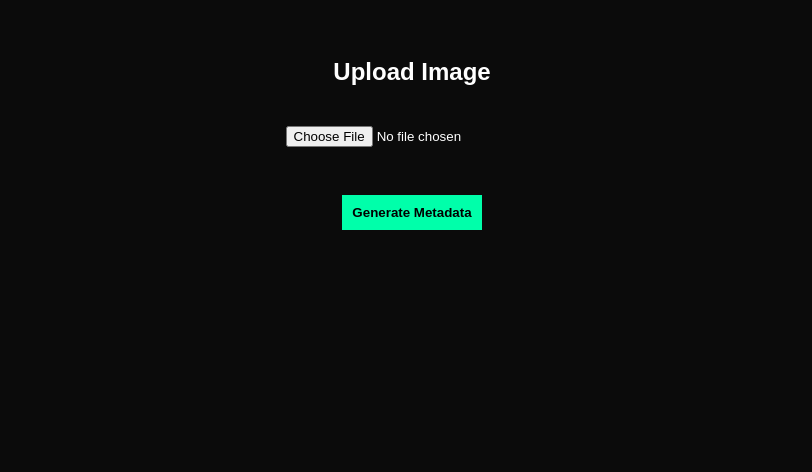
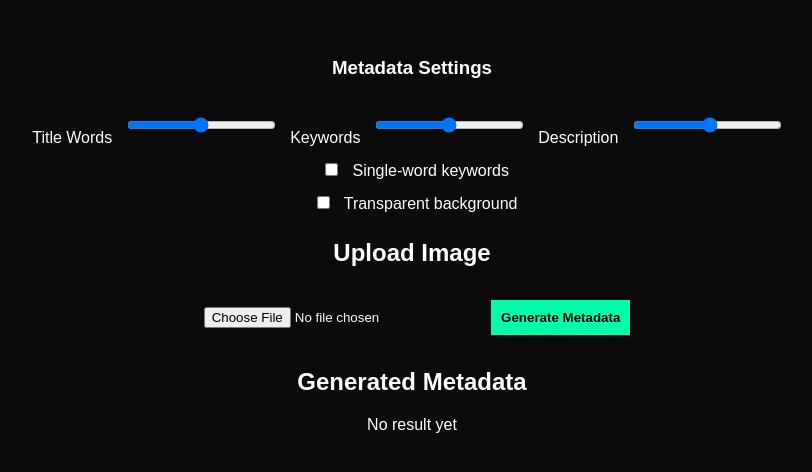
Before and after one commit to Alifiideas/metacraftai, a Flask app: page /demo in a window 1280 px wide. Shown: the top 472 px of the page, without its empty margins (228-1040 px from the left). Run offline with Flask 3, Linux system fonts and the light colour scheme.

Commit message:
Update demo.html

```diff
--- a/templates/demo.html
+++ b/templates/demo.html
@@ -1,30 +1,66 @@
 <!DOCTYPE html>
 <html>
 <head>
-  <title>AI Metadata Generator</title>
+  <title>MetaCraftAI Demo</title>
   <link rel="stylesheet" href="/static/style.css">
 </head>
+
 <body>
+<div class="container">
 
+  <!-- SIDEBAR -->
+  <div class="sidebar">
+    <h3>Metadata Settings</h3>
+
+    <label>Title Words</label>
+    <input type="range" min="8" max="20">
+
+    <label>Keywords</label>
+    <input type="range" min="30" max="50">
+
+    <label>Description</label>
+    <input type="range" min="15" max="40">
+
+    <div class="toggle">
+      <input type="checkbox"> Single-word keywords
+    </div>
+
+    <div class="toggle">
+      <input type="checkbox"> Transparent background
+    </div>
+  </div>
+
+  <!-- MAIN -->
+  <div class="main">
+
+    <!-- UPLOAD -->
+    <div class="card">
       <h2>Upload Image</h2>
 
       <form method="POST" enctype="multipart/form-data">
         <input type="file" name="image" accept="image/*" required>
-  <br><br>
         <button type="submit">Generate Metadata</button>
       </form>
 
       {% if image %}
-  <h3>Preview</h3>
-  <img src="/{{ image }}" width="300">
+        <img src="/{{ image }}" class="preview">
       {% endif %}
+    </div>
+
+    <!-- RESULT -->
+    <div class="card">
+      <h2>Generated Metadata</h2>
 
       {% if metadata %}
-  <h3>Generated Metadata</h3>
-  <p><b>Title:</b> {{ metadata.title }}</p>
-  <p><b>Keywords:</b> {{ metadata.keywords }}</p>
-  <p><b>Description:</b> {{ metadata.description }}</p>
+        <p><b>Title:</b><br>{{ metadata.title }}</p>
+        <p><b>Keywords:</b><br>{{ metadata.keywords }}</p>
+        <p><b>Description:</b><br>{{ metadata.description }}</p>
+      {% else %}
+        <p>No result yet</p>
       {% endif %}
+    </div>
 
+  </div>
+</div>
 </body>
 </html>
```
Lines whose indentation alone changed are shown as unchanged.
